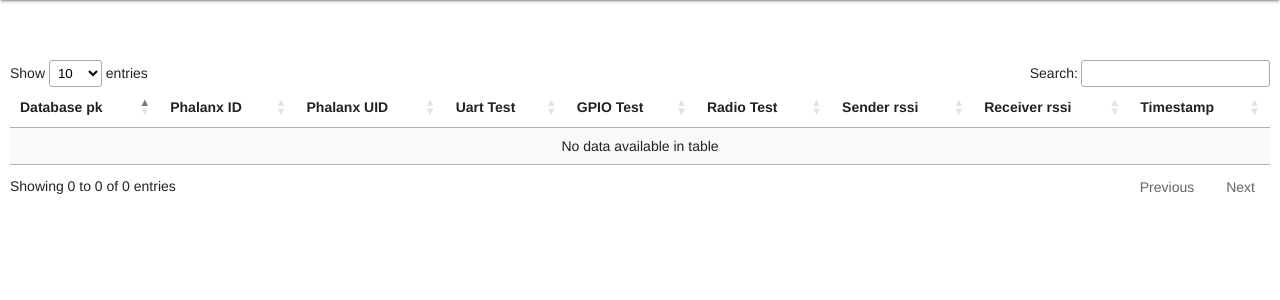
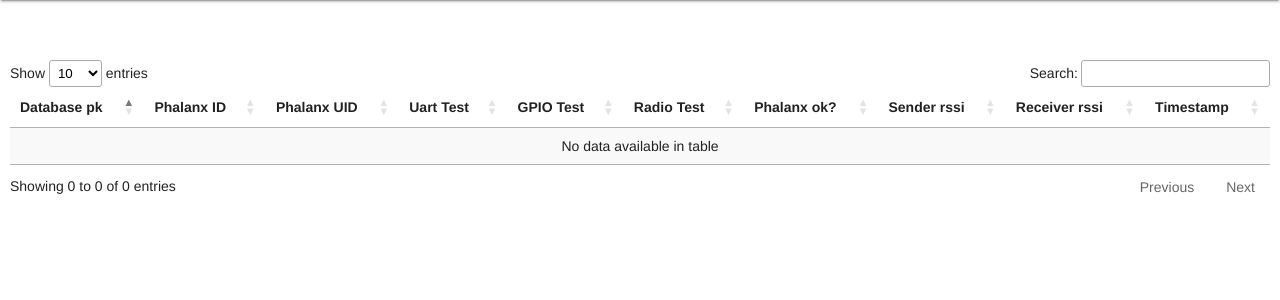
Before and after one commit to edgar501/PhalanxIDService, a Django app: a page that uses WebService/templates/phalanx_table.html in a window 1280 px wide. Shown: the part 64-364 px from the top of the page. Run offline with Django 3.2, Linux system fonts and the light colour scheme; data that the repository does not hold is empty; some libraries are stand-ins or nearby versions.

Commit message:
Added phalanx_ok column in database. Checks for the other tests to define phalanx_ok status. Added migration.

```diff
--- a/WebService/models.py
+++ b/WebService/models.py
@@ -8,6 +8,7 @@ class PhalanxIDDataModel(models.Model):
     uart_test = models.BooleanField(default=False)
     gpio_test = models.BooleanField(default=False)
     radio_test = models.BooleanField(default=False)
+    phalanx_ok = models.BooleanField(default=False)
     sender_rssi = models.CharField(max_length=100, blank=True, null=True)
     receiver_rssi = models.CharField(max_length=100, blank=True, null=True)
     timestamp = models.CharField(max_length=100, blank=True, null=True)
--- a/WebService/templates/phalanx_table.html
+++ b/WebService/templates/phalanx_table.html
@@ -46,6 +46,7 @@
                     <th class="text-left">Uart Test</th>
                     <th class="text-left">GPIO Test</th>
                     <th class="text-left">Radio Test</th>
+                    <th class="text-left">Phalanx ok?</th>
                     <th class="text-left">Sender rssi</th>
                     <th class="text-left">Receiver rssi</th>
                     <th class="text-left">Timestamp</th>
@@ -60,6 +61,7 @@
                         <td> {{ phalanx_object.uart_test }} </td>
                         <td> {{ phalanx_object.gpio_test }} </td>
                         <td> {{ phalanx_object.radio_test }} </td>
+                        <td> {{ phalanx_object.phalanx_ok }} </td>
                         <td> {{ phalanx_object.sender_rssi }} </td>
                         <td> {{ phalanx_object.receiver_rssi }} </td>
                         <td> {{ phalanx_object.timestamp }} </td>
--- a/WebService/views.py
+++ b/WebService/views.py
@@ -41,11 +41,11 @@ class PhalanxIDUpdateDeleteView(generics.RetrieveUpdateDestroyAPIView):
         receiver_rssi = request.data.get('receiver_rssi', None)
         timestamp = request.data.get('timestamp', None)
 
-        if uart_test == 'True':
+        if uart_test == 'True' or uart_test == 'true':
             uart_test = True
-        if gpio_test == 'True':
+        if gpio_test == 'True' or gpio_test == 'true':
             gpio_test = True
-        if radio_test == 'True':
+        if radio_test == 'True' or radio_test == 'true':
             radio_test = True
 
         if obj:
@@ -53,6 +53,13 @@ class PhalanxIDUpdateDeleteView(generics.RetrieveUpdateDestroyAPIView):
             obj.gpio_test = gpio_test
             obj.radio_test = radio_test
             obj.sender_rssi = sender_rssi
+
+            if uart_test and gpio_test and radio_test:
+                phalanx_ok = True
+            else:
+                phalanx_ok = False
+
+            obj.phalanx_ok = phalanx_ok
             obj.receiver_rssi = receiver_rssi
             obj.timestamp = timestamp
             obj.save()
@@ -85,6 +92,10 @@ class PhalanxIDView(generics.ListCreateAPIView):
         phalanx_id = request.data.get('phalanx_id', None)
         phalanx_uid = request.data.get('phalanx_uid', None)
         get_pk = request.data.get('get_pk', None)
+
+        uart_test = request.data.get('uart_test', False)
+        gpio_test = request.data.get('gpio_test', False)
+        radio_test = request.data.get('radio_test', False)
 
         if phalanx_id and phalanx_uid and not get_pk:
             # First case, generate ID.
@@ -123,7 +134,11 @@ class PhalanxIDView(generics.ListCreateAPIView):
                     logger.debug("Phalanx ID created {}".format(phalanx_id))
                     state = "PHALANX_ID ASSIGNED"
                     try:
-                        serializer.save(phalanx_id=phalanx_id, phalanx_uid=phalanx_uid)
+                        if uart_test == 'true' and gpio_test == 'true' and radio_test == 'true':
+                            phalanx_ok = True
+                        else:
+                            phalanx_ok = False
+                        serializer.save(phalanx_id=phalanx_id, phalanx_uid=phalanx_uid, phalanx_ok=phalanx_ok)
                     except IntegrityError:
                         response = {"ERROR": "Try again"}
                         return HttpResponse(json.dumps(response), content_type="application/json")
@@ -139,9 +154,9 @@ class PhalanxIDView(generics.ListCreateAPIView):
             response_dict = OrderedDict()
             response_dict['phalanx_id'] = phalanx_id
             response_dict['phalanx_uid'] = phalanx_uid
-            response_dict['uart_test'] = request.data.get('uart_test', False)
-            response_dict['gpio_test'] = request.data.get('gpio_test', False)
-            response_dict['radio_test'] = request.data.get('radio_test', False)
+            response_dict['uart_test'] = uart_test
+            response_dict['gpio_test'] = gpio_test
+            response_dict['radio_test'] = radio_test
             response_dict['sender_rssi'] = request.data.get('sender_rssi', None)
             response_dict['receiver_rssi'] = request.data.get('receiver_rssi', None)
             response_dict['timestamp'] = request.data.get('timestamp', None)
@@ -191,7 +206,11 @@ class PhalanxIDView(generics.ListCreateAPIView):
                 if serializer.is_valid():
                     logger.debug("Phalanx ID and UID saved".format(phalanx_id, phalanx_uid))
                     state = 'PHALANX_ID and UID REGISTERED'
-                    serializer.save(phalanx_id=phalanx_id, phalanx_uid=phalanx_uid)
+                    if uart_test == 'true' and gpio_test == 'true' and radio_test == 'true':
+                        phalanx_ok = True
+                    else:
+                        phalanx_ok = False
+                    serializer.save(phalanx_id=phalanx_id, phalanx_uid=phalanx_uid, phalanx_ok=phalanx_ok)
                     response = response_dict
                     response['status'] = state
                 else:
```
Also changed, not shown: WebService/migrations/0013_phalanxiddatamodel_phalanx_ok.py (added).
